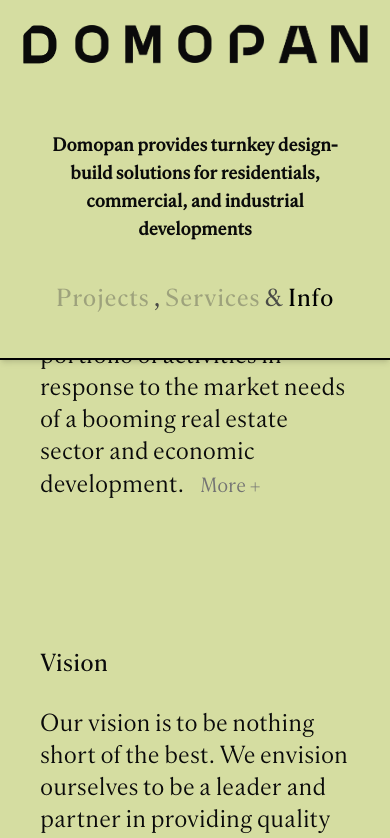
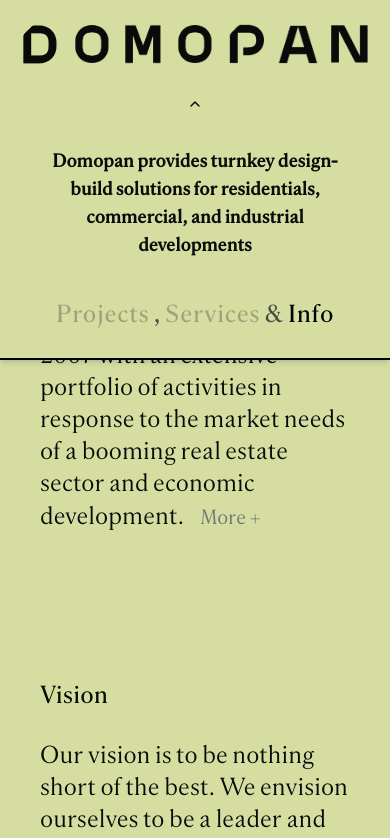
Before and after one commit to dmmcorp/domopan, a Next.js app: page /info in a window 390 px wide. Shown: the top 838 px of the page. Built offline with nearby package versions, Linux system fonts and the light colour scheme.

Commit message:
feat: integrate React Lenis for smooth scrolling and update carousel button styles

```diff
--- a/app/_components/home-carousel.tsx
+++ b/app/_components/home-carousel.tsx
@@ -53,18 +53,18 @@
       </CarouselContent>
       <Button
         onClick={() => api?.scrollPrev()}
-        className="absolute left-24 top-1/2 -translate-y-1/2 bg-transparent p-0 shadow-none hover:bg-transparent"
+        className="absolute left-10 md:left-24 top-1/2 -translate-y-1/2 bg-transparent p-0 shadow-none hover:bg-transparent"
       >
         <span className="flex items-center gap-3 text-black">
-          <span className="text-7xl">⭠</span>
+          <span className="text-3xl md:text-7xl">⭠</span>
         </span>
       </Button>
       <Button
         onClick={() => api?.scrollNext()}
-        className="absolute right-24 top-1/2 -translate-y-1/2 bg-transparent p-0 shadow-none hover:bg-transparent "
+        className="absolute right-10 md:right-24 top-1/2 -translate-y-1/2 bg-transparent p-0 shadow-none hover:bg-transparent "
       >
         <span className="flex items-center gap-3 text-black">
-          <span className="text-7xl">⭢</span>
+          <span className="text-3xl md:text-7xl">⭢</span>
         </span>
       </Button>
     </Carousel>
--- a/app/layout.tsx
+++ b/app/layout.tsx
@@ -3,6 +3,7 @@
 import { parnasoSmallRegular } from "@/lib/font";
 import HeaderContainer from "./_components/header-container";
 import FooterContainer from "./_components/footer-container";
+import ReactLenisContext from "@/components/react-lenis-provider";
 
 export const metadata: Metadata = {
   title: "Domopan",
@@ -20,10 +21,12 @@
       <body
         className={`${parnasoSmallRegular.className} bg-(--warm-stone) relative antialiased `}
       >
-        <HeaderContainer />
-        <main>{children}</main>
+        <ReactLenisContext>
+          <HeaderContainer />
+          <main>{children}</main>
 
-        <FooterContainer />
+          <FooterContainer />
+        </ReactLenisContext>
       </body>
     </html>
   );
--- a/components/header.tsx
+++ b/components/header.tsx
@@ -8,7 +8,6 @@
 import { cn } from "@/lib/utils";
 import { useRouteBackground } from "@/hooks/useRouteBackground";
 
-// Import your letter images
 import ENGLISHD from "@/public/assets/images/letter-d.svg";
 import ENGLISHO from "@/public/assets/images/letter-o.svg";
 import ENGLISHM from "@/public/assets/images/letter-m.svg";
@@ -16,6 +15,7 @@
 import ENGLISHA from "@/public/assets/images/letter-a.svg";
 import ENGLISHN from "@/public/assets/images/letter-n.svg";
 import MaskedLetter from "./masked-letter";
+import { ChevronDown } from "lucide-react";
 
 const domopanLetters = [
   { label: "D", image: ENGLISHD },
@@ -28,9 +28,9 @@
 ];
 
 function Header() {
-  const [open, setOpen] = useState(false);
+  const [open, setOpen] = useState(false); // controls nav visibility
   const pathname = usePathname();
-  const currentBgColor = useRouteBackground(); // dynamic bg color
+  const currentBgColor = useRouteBackground();
   const hoverTimeout = useRef<NodeJS.Timeout | null>(null);
   const isHomePage = pathname === "/";
   const isProjectPath = pathname.includes("/projects/");
@@ -89,18 +89,39 @@
         )}
       </div>
 
+      {!isHomePage && (
+        <div
+          className={cn(
+            currentBgColor,
+            "w-full flex items-center justify-center md:hidden relative  ",
+          )}
+        >
+          <motion.button
+            onClick={() => setOpen((prev) => !prev)}
+            whileTap={{ scale: 0.95 }}
+            className="flex items-center gap-1 p-2  rounded-md text-black"
+          >
+            <ChevronDown
+              className={cn(
+                "w-4 h-4 transition-transform",
+                open && "rotate-180",
+              )}
+            />
+          </motion.button>
+        </div>
+      )}
       {/* Navigation dropdown */}
       <AnimatePresence>
         {open && (
           <motion.nav
-            initial={{ opacity: 0, y: -100 }}
+            initial={{ opacity: 0, y: -20 }}
             animate={{ opacity: 1, y: 0 }}
-            exit={{ opacity: 0, y: -200 }}
-            transition={{ type: "spring", duration: 0.6 }}
+            exit={{ opacity: 0, y: -20 }}
+            transition={{ type: "spring", duration: 0.4 }}
             className={cn(
               currentBgColor,
               isProjectPath && "border-b-(--warm-stone)",
-              "absolute top-full left-0 w-full h-fit flex items-end border-b-black border-b-2 shadow-md py-8 z-10",
+              "absolute top-full left-0 w-full h-fit flex flex-col border-b-black border-b-2 shadow-md py-4 z-10",
             )}
           >
             <Navigation />
--- /dev/null
+++ b/components/react-lenis-provider.tsx
@@ -0,0 +1,18 @@
+"use client";
+import React from "react";
+import { ReactLenis } from "lenis/react";
+function ReactLenisContext({ children }: { children: React.ReactNode }) {
+  return (
+    <ReactLenis
+      root
+      options={{
+        lerp: 0.4, // Lower = smoother/slower, higher = snappier/faster
+        duration: 0.8, // Duration of scroll animation (default ~1.2)
+      }}
+    >
+      {children}
+    </ReactLenis>
+  );
+}
+
+export default ReactLenisContext;
--- a/package.json
+++ b/package.json
@@ -15,6 +15,7 @@
     "class-variance-authority": "^0.7.1",
     "clsx": "^2.1.1",
     "embla-carousel-react": "^8.6.0",
+    "lenis": "^1.3.17",
     "lucide-react": "^0.563.0",
     "motion": "^12.29.2",
     "next": "16.1.6",
```
Also changed, not shown: 1 other file (tests, documents, lock files or other folders).
